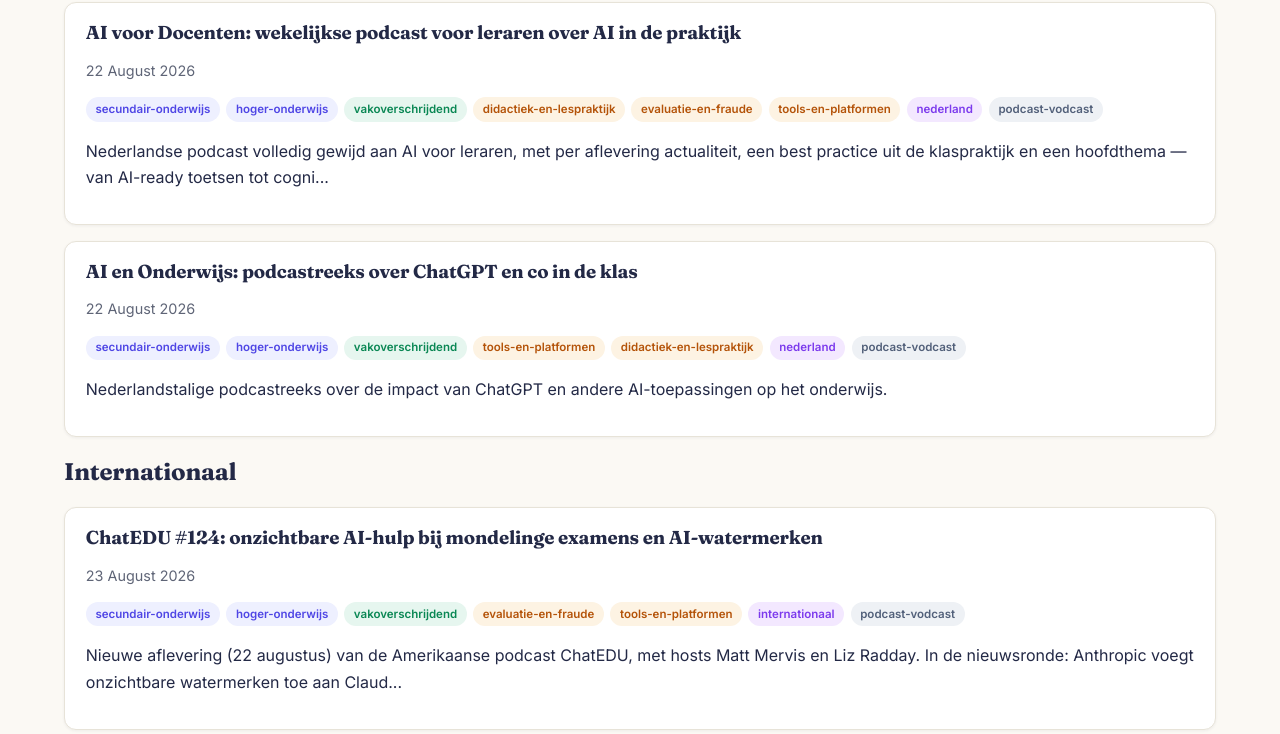
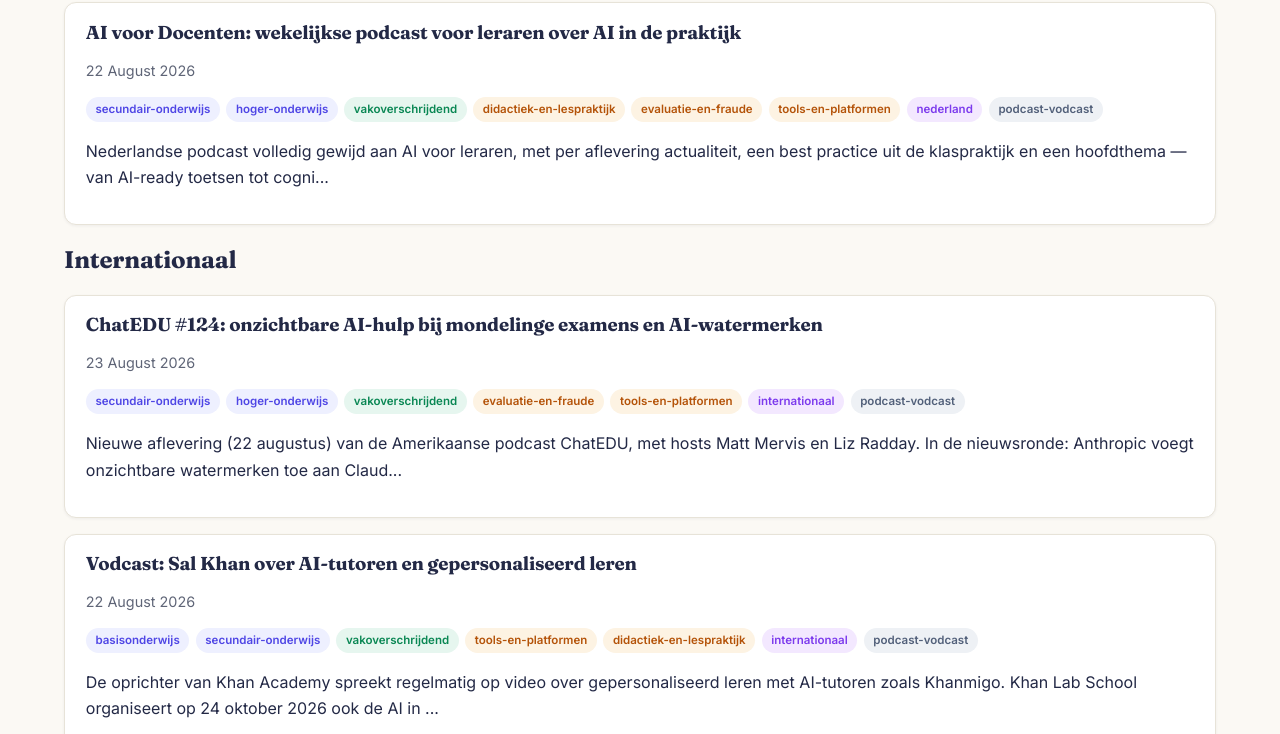
Before and after one commit to rvanbruggen/educaition, a Jekyll site: the page built from media.html, in a window 1280 px wide and 900 px high, scrolled down 1465 px, cut to the strip 0-734 px from the top of the window. Built offline with Jekyll 4.4.1, drawn with Linux system fonts in a browser that asks for light colours; some of the changed text lies outside the part shown.

Commit message:
Mediahoek: dubbele podcastvermelding samengevoegd; changelog en versie 0.5.1

```diff
--- a/_config.yml
+++ b/_config.yml
@@ -4,7 +4,7 @@ description: >-
   wekelijks samengevat en doorzoekbaar per niveau, vak en thema.
 lang: nl
 timezone: Europe/Brussels
-version: "0.5.0"
+version: "0.5.1"
 url: "https://www.educaition.today"
 baseurl: ""
 
--- a/_posts/2026-08-22-podcast-ai-en-onderwijs.md
+++ /dev/null
@@ -1,17 +0,0 @@
----
-title: "AI en Onderwijs: podcastreeks over ChatGPT en co in de klas"
-date: 2026-08-22
-niveau: [secundair-onderwijs, hoger-onderwijs]
-vak: [vakoverschrijdend]
-thema: [tools-en-platformen, didactiek-en-lespraktijk]
-regio: [nederland]
-type: podcast-vodcast
-doelgroep: [leerkracht]
----
-
-Nederlandstalige podcastreeks over de impact van ChatGPT en andere AI-toepassingen op
-het onderwijs.
-
-Beluister op [Spotify](https://open.spotify.com/show/4oyokCB9vFdP2QVcJPcUYn) of
-[Apple Podcasts](https://podcasts.apple.com/nl/podcast/ai-en-onderwijs/id1661184205)
-(Nederlandstalig).
```
Also changed, not shown: CHANGELOG.md.
